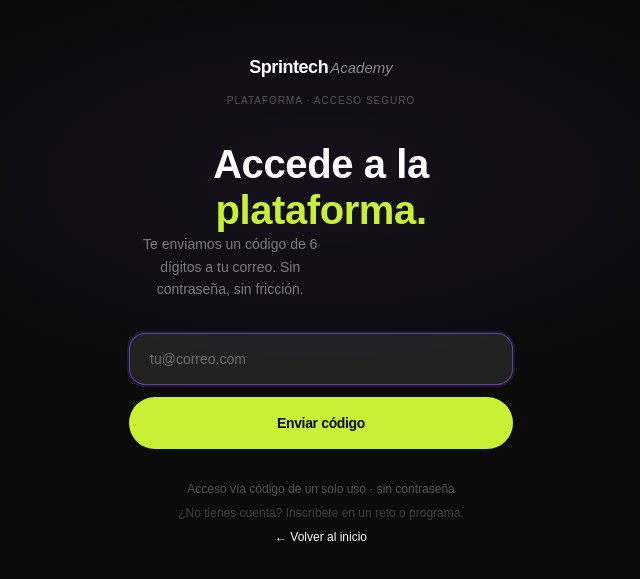
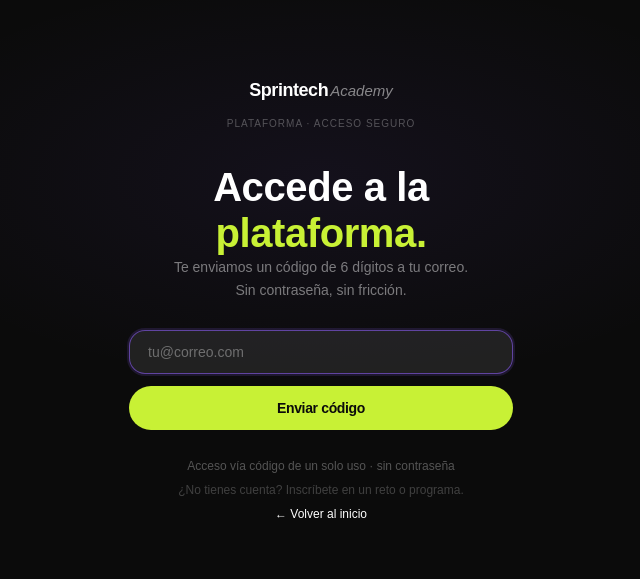
Before and after one commit to SprintechAcademy/SprintechAcademy, a Next.js app: page /login in a window 1280 px wide. Shown: the part 101-680 px from the top of the page, without its empty margins (319-959 px from the left). Built offline with nearby package versions, Linux system fonts and the light colour scheme.

Commit message:
fix login: subtitle alignment, smaller input and CTA height

```diff
--- a/app/(auth)/login/page.tsx
+++ b/app/(auth)/login/page.tsx
@@ -36,27 +36,23 @@
   }
 
   return (
-    <div className="flex flex-col gap-8">
+    <div className="flex flex-col gap-7">
 
       {/* Heading */}
       <div className="text-center">
         {enrolled && (
-          <div className="mb-6 px-5 py-3 rounded-2xl bg-lime/10 border border-lime/20 text-sm text-lime leading-snug">
+          <div className="mb-5 px-4 py-3 rounded-xl bg-lime/10 border border-lime/20 text-sm text-lime leading-snug">
             ¡Pago exitoso! Ingresa tu correo para acceder.
           </div>
         )}
 
-        <h1 className="font-bold tracking-tight leading-[1.15] mb-4">
-          <span className="block text-white" style={{ fontSize: 'clamp(1.75rem, 5vw, 2.5rem)' }}>
-            Accede a la
-          </span>
-          <span className="block text-lime" style={{ fontSize: 'clamp(1.75rem, 5vw, 2.5rem)' }}>
-            plataforma.
-          </span>
+        <h1 className="font-bold tracking-tight leading-[1.15] mb-3">
+          <span className="block text-white" style={{ fontSize: 'clamp(1.75rem, 5vw, 2.5rem)' }}>Accede a la</span>
+          <span className="block text-lime" style={{ fontSize: 'clamp(1.75rem, 5vw, 2.5rem)' }}>plataforma.</span>
         </h1>
 
-        <p className="text-sm text-white/45 leading-relaxed mx-auto" style={{ maxWidth: '26ch' }}>
-          Te enviamos un código de 6 dígitos a tu correo.
+        <p className="text-sm text-white/45 leading-relaxed">
+          Te enviamos un código de 6 dígitos a tu correo.<br />
           Sin contraseña, sin fricción.
         </p>
       </div>
@@ -71,7 +67,7 @@
           required
           autoFocus
           className="w-full bg-white/[0.06] border border-white/10 rounded-2xl text-white placeholder:text-white/35 text-sm transition-all duration-200 outline-none focus:border-purple/60 focus:bg-white/[0.09] focus:ring-2 focus:ring-purple/15"
-          style={{ height: '52px', paddingLeft: '20px', paddingRight: '20px' }}
+          style={{ height: '44px', paddingLeft: '18px', paddingRight: '18px' }}
         />
 
         {error && (
@@ -82,11 +78,11 @@
           type="submit"
           disabled={loading}
           className="w-full rounded-full bg-lime text-carbon font-bold text-sm tracking-tight hover:brightness-105 active:scale-[0.98] transition-all duration-200 disabled:opacity-60 disabled:cursor-not-allowed flex items-center justify-center gap-2"
-          style={{ height: '52px' }}
+          style={{ height: '44px' }}
         >
           {loading ? (
             <>
-              <span className="w-4 h-4 border-2 border-carbon/30 border-t-carbon rounded-full animate-spin" />
+              <span className="w-3.5 h-3.5 border-2 border-carbon/30 border-t-carbon rounded-full animate-spin" />
               Enviando...
             </>
           ) : (
@@ -97,16 +93,9 @@
 
       {/* Footer */}
       <div className="flex flex-col items-center gap-2 text-center">
-        <p className="text-xs text-white/30">
-          Acceso vía código de un solo uso · sin contraseña
-        </p>
-        <p className="text-xs text-white/22">
-          ¿No tienes cuenta? Inscríbete en un reto o programa.
-        </p>
-        <a
-          href="/"
-          className="text-xs text-white/28 hover:text-white/55 transition-colors duration-200 mt-1"
-        >
+        <p className="text-xs text-white/30">Acceso vía código de un solo uso · sin contraseña</p>
+        <p className="text-xs text-white/22">¿No tienes cuenta? Inscríbete en un reto o programa.</p>
+        <a href="/" className="text-xs text-white/28 hover:text-white/55 transition-colors duration-200 mt-1">
           ← Volver al inicio
         </a>
       </div>
@@ -118,32 +107,21 @@
 export default function LoginPage() {
   return (
     <div className="relative min-h-screen flex flex-col items-center justify-center px-6 py-20 bg-carbon overflow-hidden">
-
       <div
         aria-hidden
         className="pointer-events-none absolute inset-0"
-        style={{
-          background:
-            'radial-gradient(ellipse 55% 40% at 50% 35%, rgba(139,92,246,0.07) 0%, transparent 65%)',
-        }}
+        style={{ background: 'radial-gradient(ellipse 55% 40% at 50% 35%, rgba(139,92,246,0.07) 0%, transparent 65%)' }}
       />
-
       <div className="relative w-full max-w-sm flex flex-col gap-8">
-
         <div className="flex flex-col items-center gap-3">
           <Logo href="/" />
-          <p
-            className="text-[10px] tracking-widest uppercase text-white/28 font-medium"
-            style={{ fontFamily: 'var(--font-syne)' }}
-          >
+          <p className="text-[10px] tracking-widest uppercase text-white/28 font-medium" style={{ fontFamily: 'var(--font-syne)' }}>
             Plataforma · Acceso seguro
           </p>
         </div>
-
         <Suspense>
           <LoginForm />
         </Suspense>
-
       </div>
     </div>
   )
```
